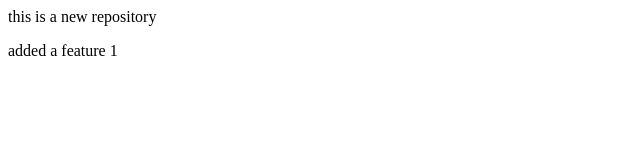
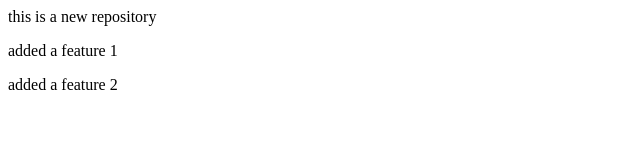
Before and after one commit to nandagopal-nitdgp/localrepo, a plain HTML site: page index.html in a window 1280 px wide. Shown: the whole page, without its empty margins (0-640 px from the left). Drawn offline with Linux system fonts and the light colour scheme.

Commit message:
add a feature 2

```diff
--- a/index.html
+++ b/index.html
@@ -1,2 +1,3 @@
 <p>this is a new repository</p>
 <p>added a feature 1</p>
+<p>added a feature 2</p>
```
